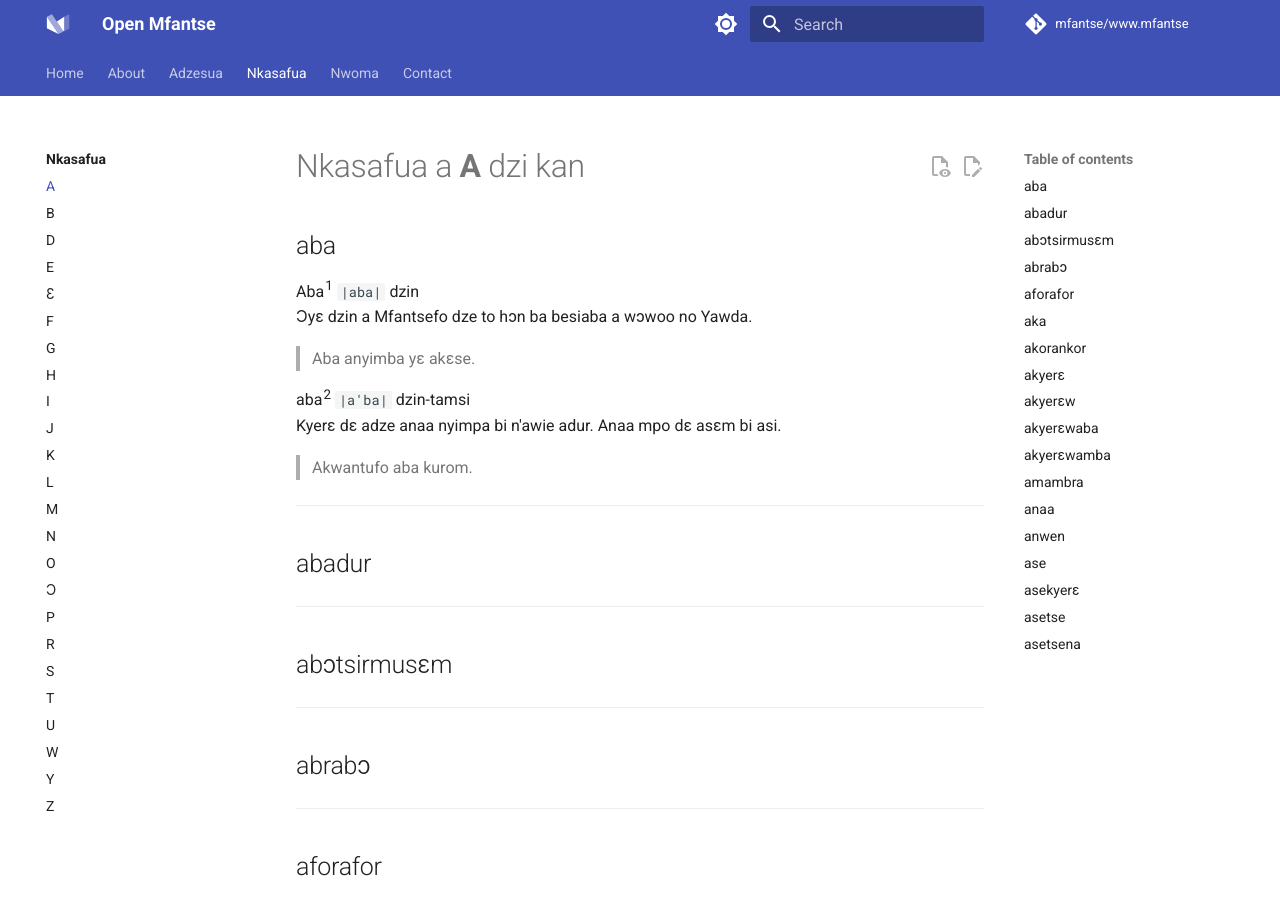
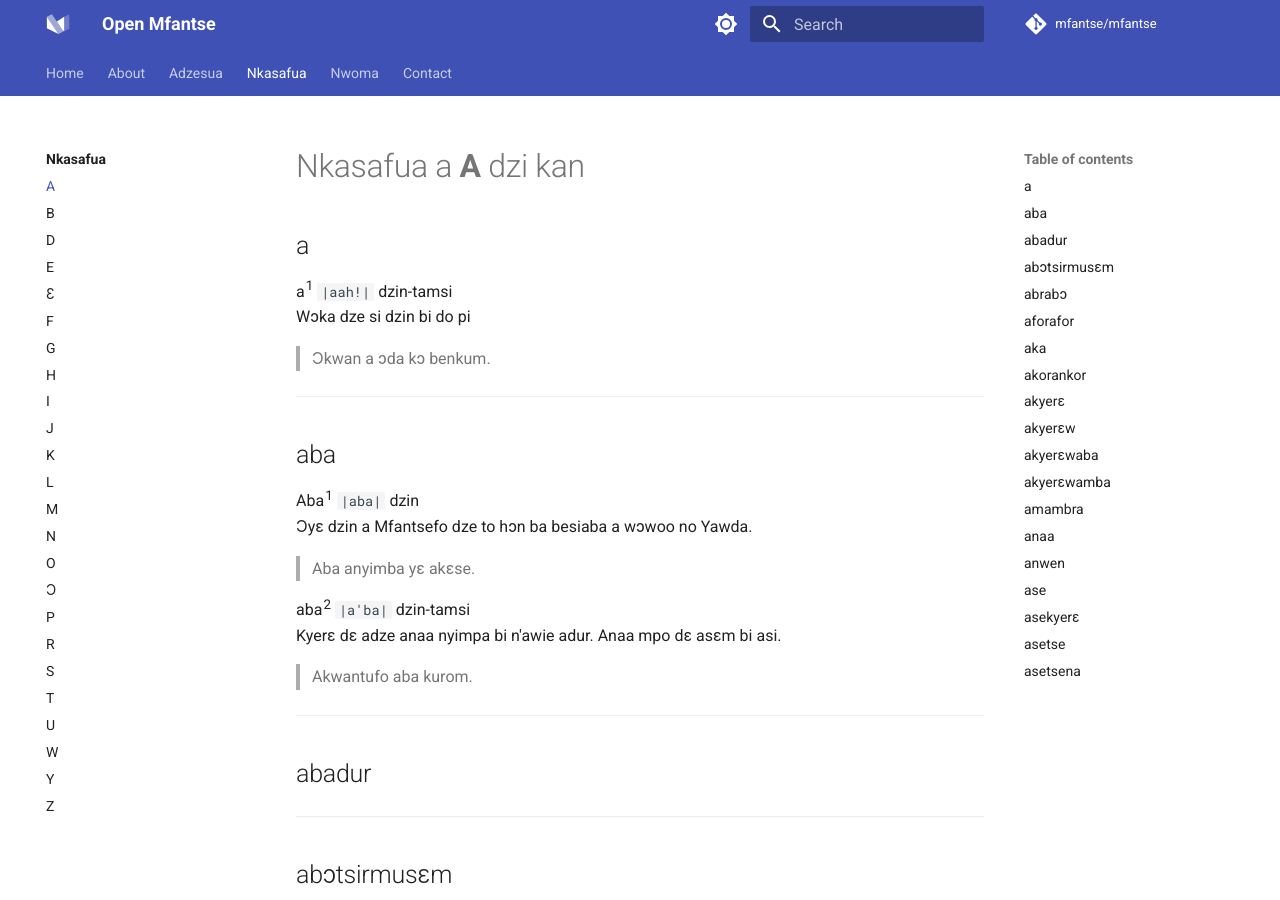
Before and after one commit to mfantse/docs.mfantse, an MkDocs documentation site: the page built from docs/nkasafua/a.md, in a window 1280 px wide and 900 px high. Built offline with MkDocs 1.6.1 and Material for MkDocs 9.7.7, drawn with Linux system fonts in a browser that asks for light colours; comment, search, counter and statistics services are not loaded.

Commit message:
created a.txt

```diff
--- a/docs/nkasafua/a.md
+++ b/docs/nkasafua/a.md
@@ -1,4 +1,12 @@
 # Nkasafua a **A** dzi kan
+
+
+## a
+a<sup>1</sup> `|aah!|` dzin-tamsi
+<br>Wɔka dze si dzin bi do pi
+> Ɔkwan a ɔda kɔ benkum.
+
+--------
 
 ## aba
 Aba<sup>1</sup> `|aba|` dzin
--- a/mkdocs.yml
+++ b/mkdocs.yml
@@ -2,8 +2,8 @@ site_name: Open Mfantse
 site_url: https://www.mfantse.com
 
 # Repository
-repo_name: mfantse/www.mfantse
-repo_url: https://github.com/mfantse/www.mfantse
+repo_name: mfantse/mfantse
+repo_url: https://github.com/mfantse/mfantse
 
 # Copyright
 copyright: Copyright &copy; 2023 Enoch T. Enchill
@@ -69,8 +69,8 @@ theme:
   name: material
   features:
     - announce.dismiss
-    - content.action.edit
-    - content.action.view
+    # - content.action.edit
+    # - content.action.view
     - content.code.annotate
     - content.code.copy
     # - content.tabs.link
```
